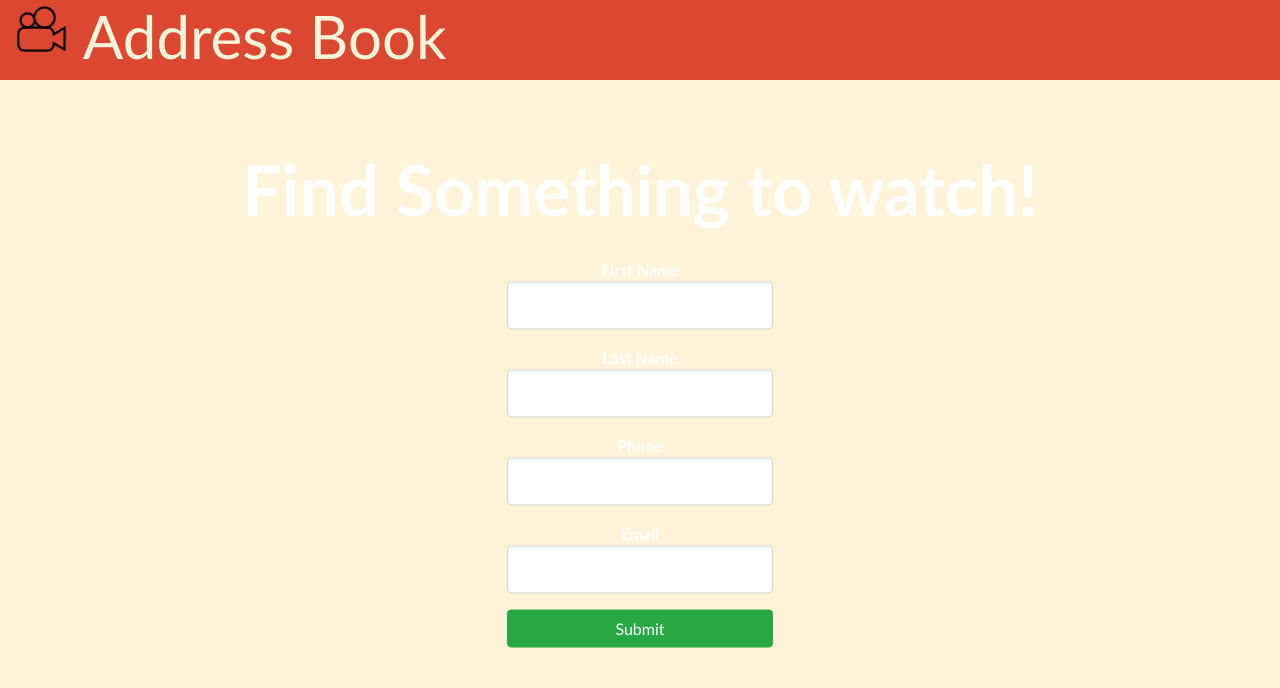
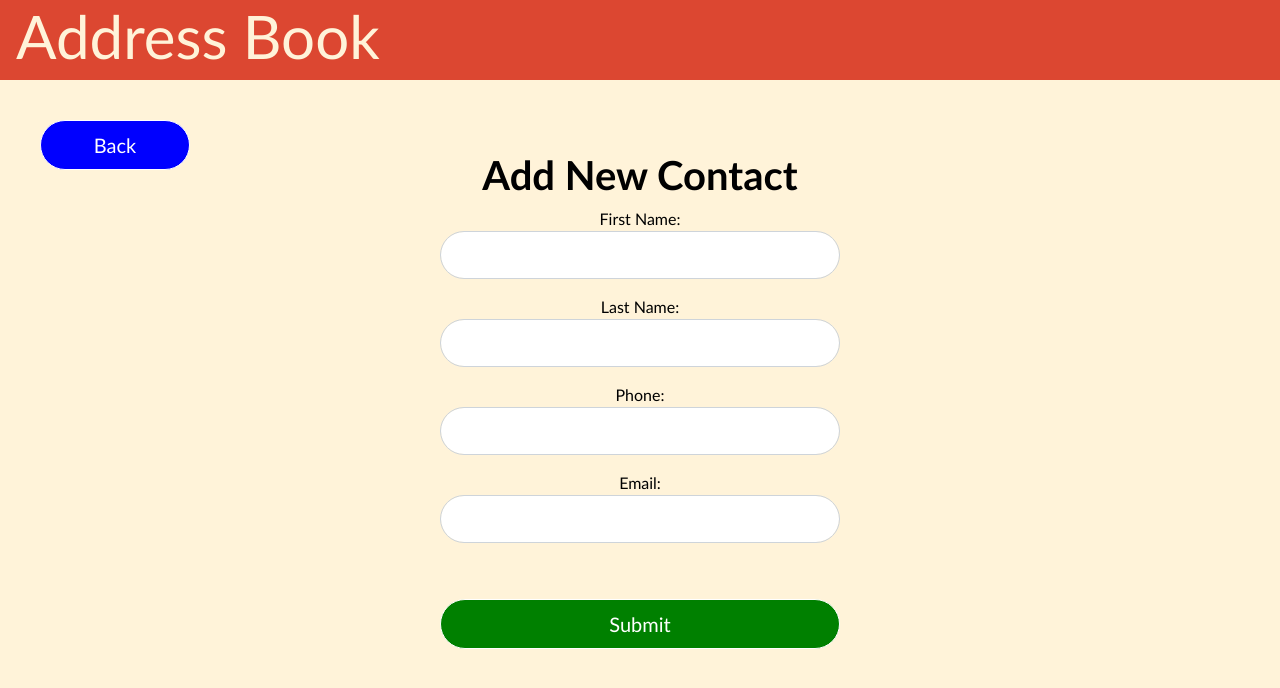
Before and after one commit to Lanrayy/propel_technical_test, a Flask app: template client/app/templates/add_contact.html in a window 1280 px wide. Shown: the top 688 px of the page. Run offline with Flask 2, Linux system fonts and the light colour scheme; the template is opened without the code that fills it, so the values that code supplies are empty, except form fields; form fields are guessed from the names that the template uses.

Commit message:
API and client completed

```diff
--- a/client/app/static/css/style.css
+++ b/client/app/static/css/style.css
@@ -27,56 +27,94 @@ h1{
     font-size: 50px;
 }
 
+p, h1, h2 {
+    color: black;
+}
+
+.page-title{
+    font-size: 40px;
+    font-weight: 600;
+
+}
+
+.title-container {
+    display: flex;
+    flex-direction: row;
+    align-items: center;
+    justify-content: center;
+}
+
 /******************************
-HOME PAGE
+LIST ALL PAGE
 ******************************/
-.home-button{
-    width: 220px;
-    height: 60px;
-    background-color: white;
+.add-new-contact-container {
+    display: flex;
+    flex-direction: row;
+    align-items: center;
+    justify-content: right;
+    margin-right: 40px;
+}
+
+
+.delete-button{
+    width: 250px;
+    height: 50px;
+    background-color: red;
+    color: white;
     border-radius: 40px;
     border: 1px solid white;
-    font-size: 30px;
+    font-size: 20px;
     margin-top: 40px;
 }
 
-.home-button:hover{
-    border: 1px solid #DC4731;
-    background-color: #DC4731;
-    color: white;
+.delete-button:hover{
+    border: 1px solid red;
+    background-color: white;
+    color: red;
 
 }
 
-.background-image{
-    background-image: url(/static/images/background2.jpg);
-    box-shadow: inset 0 0 99999px #282828;
-    /* background: linear-gradient(to top, #FFF3D9, #DC4731), url(/static/images/background.jpg) no-repeat top center; */
-    height: 740px;
-    width: 100%;
+.contact-container {
     display: flex;
+    flex-direction: row;
+    flex-wrap: wrap;
     align-items: center;
     justify-content: center;
-    flex-direction: column;
 
-    -webkit-filter: blur(6px);
-
-    background-position: center;
-    background-repeat: no-repeat;
-    background-size: cover;
 }
 
-.home-page-title{
-    font-size: 100px;
+.contact {
+    display: flex;
+    flex-direction: column;
+    border: 1px solid  #DC4731;
+    background-color: #faf5ea;
+    width: 400px;
+    height: 200px;
+    margin: 20px;
+    border-radius: 10px;
+    justify-content: center;
+    align-items: center;
+    padding: 10px;
 }
 
-.home-text{
+.name {
+    font-size: 30px;
+}
+
+.details {
+    font-size: 20px;
+    margin: 0px;
+}
+
+/******************************
+ADD CONTACT PAGE
+ ******************************/
+ .form-container{
     display: flex;
     align-items: center;
     justify-content: center;
     flex-direction: column;
     color: white;
-    /* font-size: 70px; */
-    font-weight: bold;
     position: absolute;
     top: 50%;
     left: 50%;
@@ -87,11 +125,37 @@ HOME PAGE
     text-align: center;
 }
 
-/******************************
- GENRES PAGE
- ******************************/
-.button-container{
-    /* border: 1px solid red; */
+.form-field {
+    width: 400px;
+    border-radius: 40px;
+}
+
+.back-button-container {
+    display: flex;
+    flex-direction: row;
+    align-items: center;
+    justify-content: left;
+    margin-left: 40px;
+}
+
+.back-button{
+    width: 150px;
+    height: 50px;
+    background-color: blue;
+    color: white;
+    border-radius: 40px;
+    border: 1px solid white;
+    font-size: 20px;
+    margin-top: 40px;
+}
+
+.back-button:hover{
+    border: 1px solid blue;
+    background-color: white;
+    color: blue;
+}
+
+ .button-container{
     width: 100%;
     display: flex;
     flex-wrap: wrap;
@@ -99,23 +163,21 @@ HOME PAGE
     align-items: center;
 }
 
-.button{
-    width: 200px;
-    height: 100px;
-    border: 1px solid grey;
-    border: none;
-    border-radius: 10px;
-    margin: 15px;
+.submit-button{
+    width: 100%;
+    height: 50px;
+    background-color: green;
     color: white;
-    background-color: #DC4731;
+    border-radius: 40px;
+    border: 1px solid white;
+    font-size: 20px;
+    margin-top: 40px;
 }
 
-.button:hover{
-    border: 1px solid #DC4731;
-    border-radius: 10px;
-    margin: 15px;
-    color: #DC4731;
+.submit-button:hover{
+    border: 1px solid green;
     background-color: white;
+    color: green;
 }
 
 .genre-container{
@@ -126,38 +188,6 @@ HOME PAGE
     border: 1px solid red;
 }
 
-
-
-/******************************
- MOVIE DETAILS
- ******************************/
-.movie-container{
-    /* width: 100%; */
-    display: flex;
-    justify-content: center;
-    align-items: center;
-    /* border: 1px solid green; */
+.row {
+    text-align: center;
 }
-
-.movie-group{
-    border: 1px solid #DC4731;;
-    display: flex;
-    justify-content: center;
-    align-items: center;
-    min-width: 50%;
-}
-
-.movie-info{
-    font-weight: bolder;
-    font-size: 20px;
-    margin-left: 20px;
-}
-
-.movie-info > p {
-    margin: 40px 0px;
-}
-
-.movie-poster{
-    height: 400px;
-    /* height: 50px; */
-}
--- a/client/app/templates/add_contact.html
+++ b/client/app/templates/add_contact.html
@@ -14,26 +14,24 @@
     </head>
 
     <body>
+        <!-- Nav bar -->
     <nav class="navbar navbar-expand-sm">
-          <a class="navbar-brand" href="/">
-            <img src="../static/images/logo.png" alt="..." height="50" class="d-inline-block align-text-top">
-          </a>
           <h1 class="navbar-brand">Address Book</h1>
     </nav>
-    <!-- Background image -->
-    <!-- <div class="background-image">
-    </div> -->
-
-    <!-- Title and button -->
-    <div class="home-text">
-        <!-- <p class"title">Find A Movie For Me</p> -->
-        <p style="font-size: 70px">Find Something to watch!</p>
-
+    <form method="post" name="backbuttonform">
+        <div class="back-button-container">
+            <button class="back-button" name="button" value="back-button">Back</button>
+        </div>
+    </form>
+    <!-- Title Form -->
+    <div class="form-container">
+        <h2 class="page-title" >Add New Contact</h2>
         <form class="details-form" method="post" name="detailsform">
           {{ form.hidden_tag() }}
+          <!-- First name field -->
           <p>
-            First Name <br>
-           {{ form.first_name(class="form-control form-control-lg margin-top-lg") }}
+            First Name: <br>
+           {{ form.first_name(class="form-control form-control-lg margin-top-lg form-field") }}
             {% if form.first_name.errors %}
 
                   {% for error in form.name.errors %}
@@ -41,9 +39,10 @@
                   {% endfor %}
               {% endif %}
           </p>
+          <!-- Last name field -->
           <p>
-            Last Name<br>
-           {{ form.last_name(class="form-control form-control-lg margin-top-lg form-select") }}
+            Last Name: <br>
+           {{ form.last_name(class="form-control form-control-lg margin-top-lg form-select form-field") }}
             {% if form.last_name.errors %}
 
                   {% for error in form.last_name.errors %}
@@ -51,9 +50,10 @@
                   {% endfor %}
               {% endif %}
           </p>
+          <!-- Phone Field -->
           <p>
-            Phone<br>
-           {{ form.phone(class="form-control form-control-lg margin-top-lg form-select") }}
+            Phone: <br>
+           {{ form.phone(class="form-control form-control-lg margin-top-lg form-select form-field") }}
             {% if form.phone.errors %}
 
                   {% for error in phone.screentime_a.errors %}
@@ -61,9 +61,10 @@
                   {% endfor %}
               {% endif %}
           </p>
+          <!-- Email Field -->
           <p>
-            Email <br>
-           {{ form.email(class="form-control form-control-lg margin-top-lg form-select") }}
+            Email: <br>
+           {{ form.email(class="form-control form-control-lg margin-top-lg form-select form-field") }}
             {% if form.email.errors %}
 
                   {% for error in form.email.errors %}
@@ -71,14 +72,10 @@
                   {% endfor %}
               {% endif %}
           </p>
-
-          <p><input type="submit" class="btn btn-success btn-block col-12 submit-button" value="Submit"></p>
-
+          <!-- Submit Button -->
+          <button class="submit-button" name="button" value="submit-button">Submit</button>
       </form>
     </div>
-
-
-
 
     <!-- Optional JavaScript -->
     <!-- jQuery first, then Popper.js, then Bootstrap JS -->
```
Also changed, not shown: api/app/read_json.py (deleted, +0 -21 lines), client/app/templates/list_all.html (+13 -5 lines), client/app/views.py (+28 -23 lines), client/app/static/images/background.jpg (deleted), client/app/static/images/background2.jpg (deleted), client/app/static/images/logo.png, client/app/static/images/peakpx.jpg (deleted), 1 other file.
